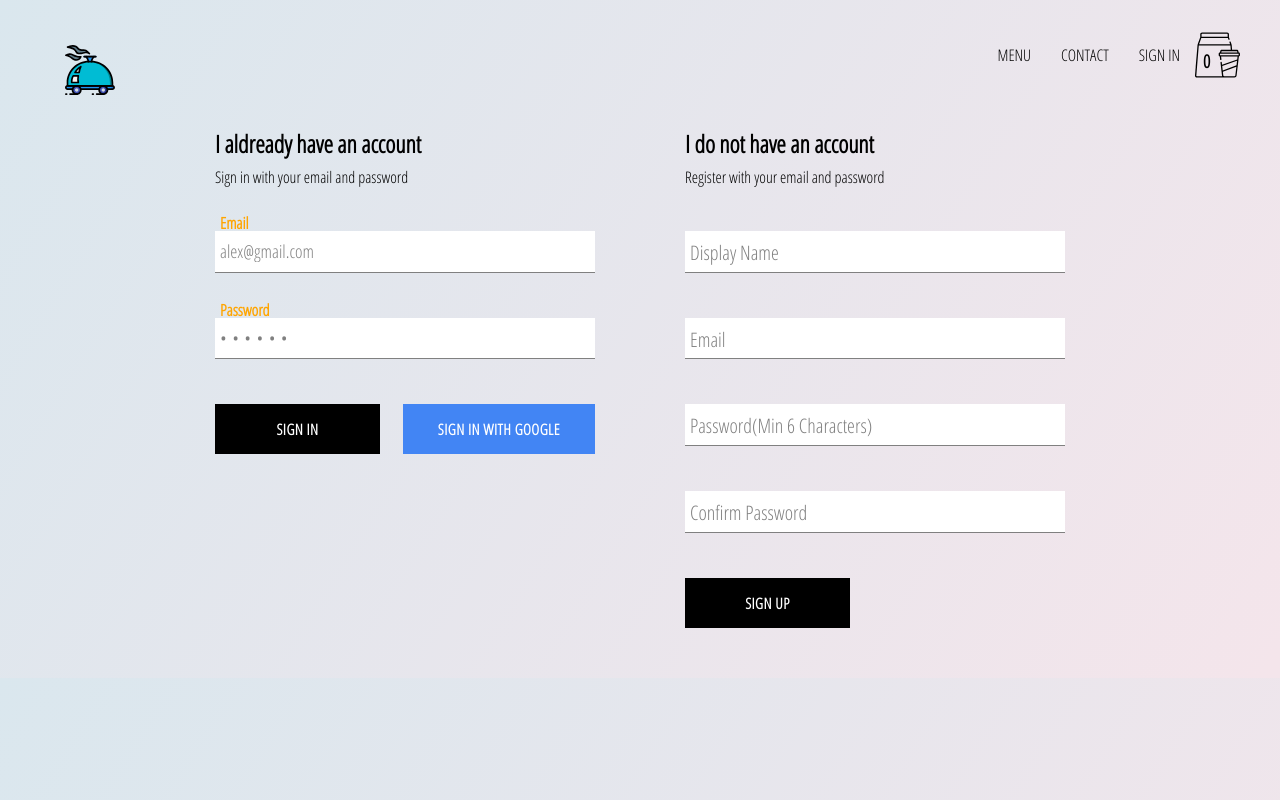
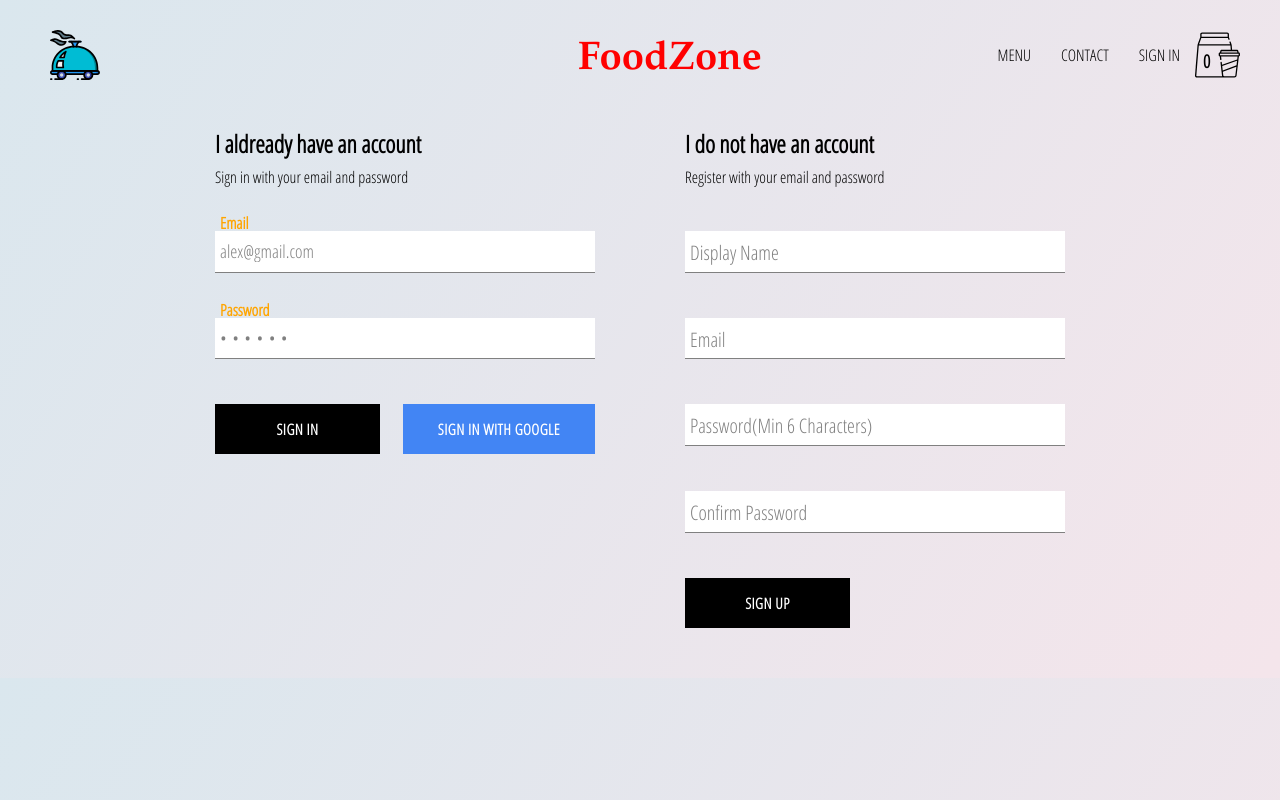
Before and after one commit to ikarthik108/food-delivery, a React (Create React App) app: page /signIn in a window 1280 px wide. Built offline with nearby package versions, Linux system fonts and the light colour scheme; no server answers.

Commit message:
Optimizing responsive behaviour

```diff
--- a/src/App.js
+++ b/src/App.js
@@ -18,6 +18,8 @@ import {GlobalStyle} from './global.styles.js'
 import { setCurrentUser } from './redux/User/user.actions.js'
 import {selectCurrentUser} from './redux/User/user.selectors.js'
 import {addItem,clearCart} from './redux/cart/cart.actions.js'
+import background from './app-background.jpg'
+import customBg from './custom-bg.png'
 
 
 
--- a/src/Components/Collection-Item/CollectionItem.scss
+++ b/src/Components/Collection-Item/CollectionItem.scss
@@ -46,13 +46,13 @@
   .item-description{
     width:75%;
     opacity:0.7;
-    top:10%;
+    top:15%;
     display:none;
     justify-content: center;
     position:absolute;
     font-size: 24px;
     font-weight: bold;
-    color:auto;
+    color:black;
 
   }
 
--- a/src/Components/Collection-Overview/CollectionOverview.scss
+++ b/src/Components/Collection-Overview/CollectionOverview.scss
@@ -1,4 +1,11 @@
 .collections-overview {
 	display:flex;
 	flex-direction:column;
+
+	@media screen and (max-width: 800px) {
+      align-items:center;
+      display:grid;
+      grid-template-columns: 1fr 1fr;
+      grid-gap:15px;
+  }
 }
--- a/src/Components/Collection-Preview/CollectionPreview.scss
+++ b/src/Components/Collection-Preview/CollectionPreview.scss
@@ -18,7 +18,7 @@
 
     @media screen and (max-width: 800px) {
       display:grid;
-      grid-template-columns: 1fr 1fr;
+      grid-template-columns: 1fr 1fr 1fr;
       grid-gap:15px;
     }
   }
--- a/src/Components/Header/Header.js
+++ b/src/Components/Header/Header.js
@@ -23,7 +23,7 @@ const Header=({currentUser,hidden,clearCart}) => {
 				<Logo className='logo' height="50px" width="50px"/>
 				{/*<div class="hide">I am shown when someone hovers over the div above.</div>*/}
 			</LogoContainer>
-			{/*<div className='app-name'><h1>FoodZone</h1></div>*/}
+			<div className='app-name'><h1>FoodZone</h1></div>
 			<OptionsContainer>
 				<OptionLink to='/menu'>MENU</OptionLink>
 				<OptionLink to='/menu'>CONTACT</OptionLink>
--- a/src/Components/Header/Header.styles.jsx
+++ b/src/Components/Header/Header.styles.jsx
@@ -13,6 +13,8 @@ export const HeaderContainer = styled.div`
   justify-content: space-between;
   margin-bottom: 25px;
 
+
+
   @media screen and (max-width: 800px) {
       height:60px;
       padding:10px;
@@ -21,10 +23,12 @@ export const HeaderContainer = styled.div`
 
 `;
 
+
+
 export const LogoContainer = styled(Link)`
   height: 100%;
   width: 70px;
-  padding: 25px;
+  padding: 10px;
 
   @media screen and (max-width: 800px) {
       width:50px;
--- a/src/Components/Header/HeaderLogo.scss
+++ b/src/Components/Header/HeaderLogo.scss
@@ -37,19 +37,25 @@
 
 
   .app-name {
+    display:flex;
     font-family: Garamond ;
     font-size: 20px;
-    text-align: center;
-    border-bottom: 2px solid pink;
+    align-items: center ;
+    justify-content: center;
+    padding:40px 0;
+    // border-bottom: 2px solid pink;
    // border-right: 2px solid pink;
     // border-left: 2px solid pink;
     // margin-top: 1vw  ;
     // margin-right: 19%;
-    margin-left: 38.5%;
-    color:black;
+    margin-left: 39%;
+    color:red;
+
 
     @media screen and (max-width: 800px) {
-    font-size:15px;
+     display:none;
+
+
     }
 
     // margin-bottom:20px;
--- a/src/Components/SignIn/SignIn.js
+++ b/src/Components/SignIn/SignIn.js
@@ -10,7 +10,8 @@ class SignIn extends React.Component {
 		super(props);
 		this.state={
 			email:'alex@gmail.com',
-			password:'123456'
+			password:'123456',
+			displayName:'Alex'
 		}
 	}
 
@@ -20,7 +21,7 @@ class SignIn extends React.Component {
 		try {
 
 			await auth.signInWithEmailAndPassword(email,password);
-			this.setState({email:'',password:''})
+			this.setState({email:'',password:'',displayName:''})
 
 
 		} catch(error) {
--- a/src/global.styles.js
+++ b/src/global.styles.js
@@ -7,6 +7,8 @@ export const GlobalStyle=createGlobalStyle`
 		font-family: 'Open Sans Condensed';
 		padding:20px 40px;
 		background: linear-gradient(122deg, rgba(218,231,238,1) 0%, rgba(244,229,235,1) 99%);
+
+		/*background: linear-gradient(90deg, #fcff9e 0%, #c67700 100%);*/
 
 
 		@media screen and (max-width: 800px) {
--- a/src/index.css
+++ b/src/index.css
@@ -5,6 +5,7 @@ body {
     sans-serif;
   -webkit-font-smoothing: antialiased;
   -moz-osx-font-smoothing: grayscale;
+  background-image:url('app-background.jpg')
 }
 
 code {
```
Also changed, not shown: src/custom-bg.png (added).
